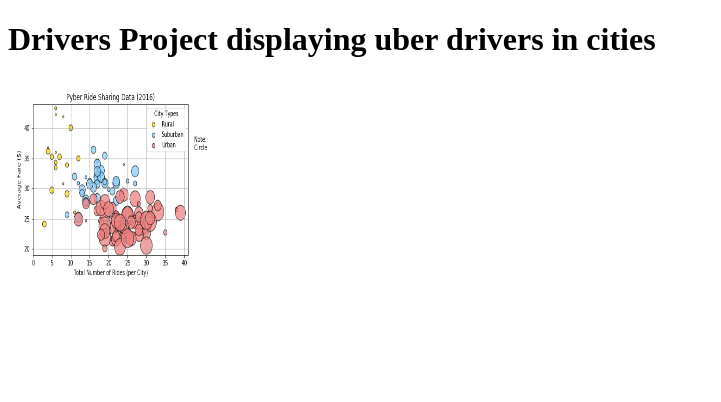
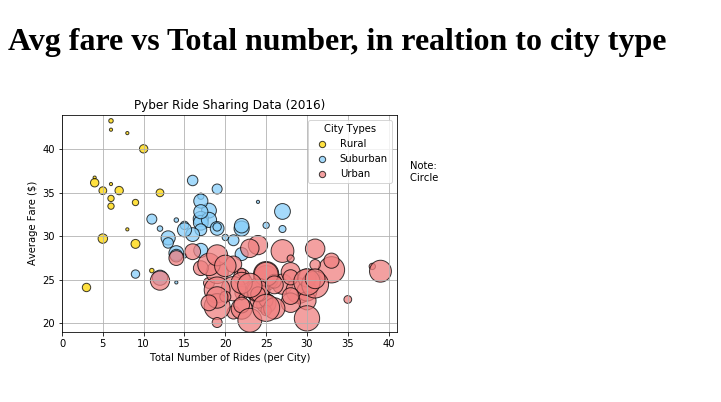
Before and after one commit to ahmedbasheer01/ahmedbasheer01.github.io, a plain HTML site: page project_drivers.html in a window 1280 px wide. Shown: the whole page, without its empty margins (0-721 px from the left). Drawn offline with Linux system fonts and the light colour scheme.

Commit message:
changed text

```diff
--- a/project_drivers.html
+++ b/project_drivers.html
@@ -2,12 +2,12 @@
 <html lang="en-us">
 <head>
   <meta charset="UTF-8">
-  <title>Drivers Project</title>
+  <title>Ride Sharing Data</title>
 </head>
 
 <body>
-  <h1>Drivers Project displaying uber drivers in cities</h1>
-  <img src="myPyberBubble.png" alt="drivers_cities" height="200" width="200">
+  <h1>Avg fare vs Total number, in realtion to city type</h1>
+  <img src="myPyberBubble.png" alt="drivers_cities">
 </body>
 
 </html>
```
